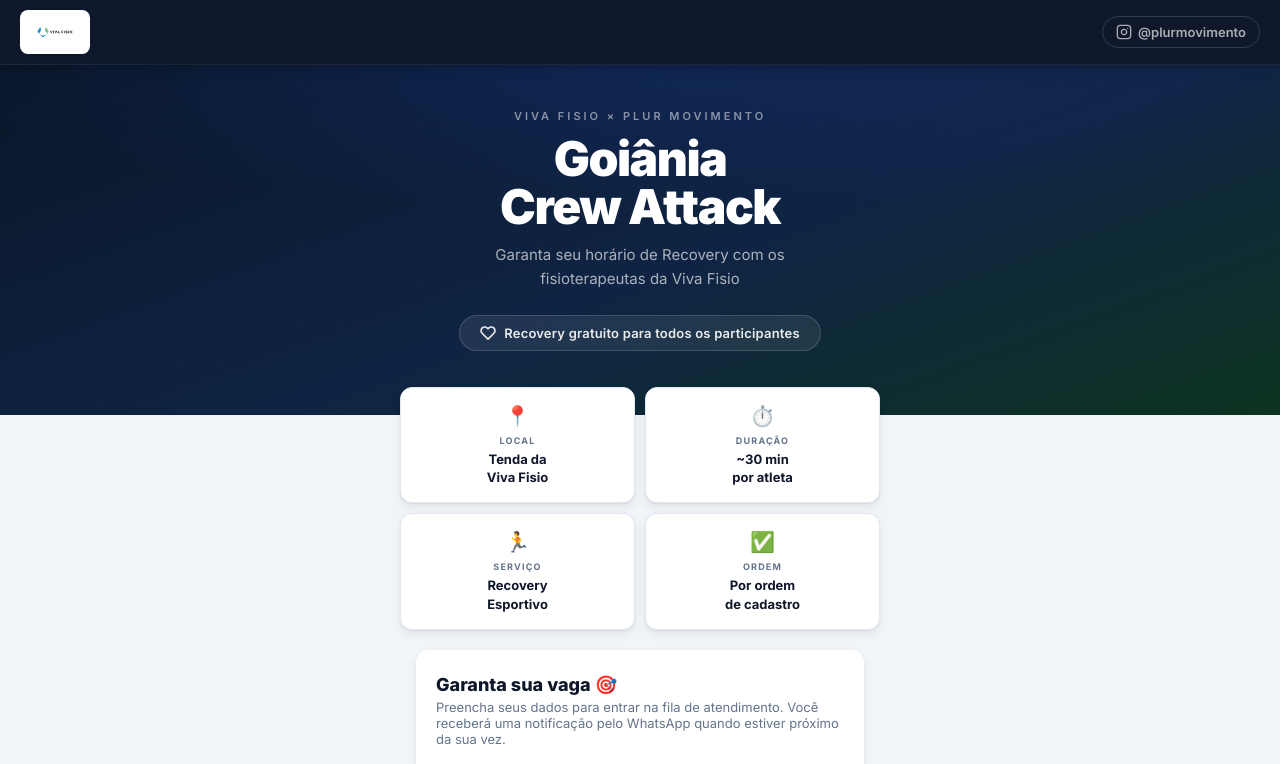
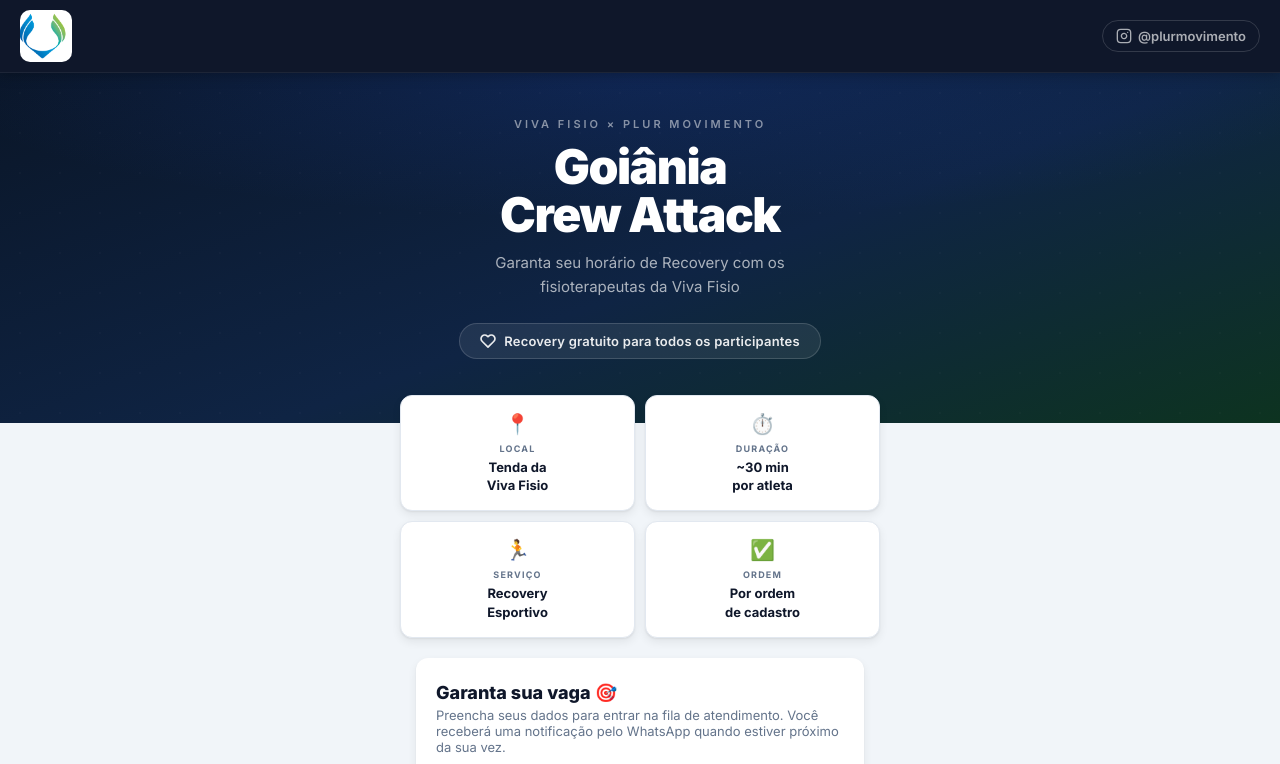
Before and after one commit to EcossistemaLive/gca-recovery-vivafisio, a plain HTML site: page index.html in a window 1280 px wide. Shown: the top 764 px of the page. Drawn offline with Linux system fonts and the light colour scheme.

Commit message:
fix: zoom logo no header e mensagem WhatsApp corrigida

```diff
--- a/index.html
+++ b/index.html
@@ -140,16 +140,17 @@
     ============================================================ */
     .logo-svg { height: 54px; width: auto; }
     .logo-wrap {
-      background: #fff;
-      border-radius: 8px;
-      padding: 4px 10px;
-      display: inline-flex;
-      align-items: center;
+      width: 52px;
+      height: 52px;
+      border-radius: 10px;
+      background: #fff url('logo.png') no-repeat;
+      background-size: 420%;
+      background-position: 21% 50%;
       cursor: pointer;
       -webkit-tap-highlight-color: transparent;
       user-select: none;
+      flex-shrink: 0;
     }
-    .logo-img { height: 36px; width: auto; display: block; }
 
     /* ============================================================
        ===  PUBLIC VIEW  ===
@@ -674,9 +675,7 @@
   <!-- Header -->
   <header class="pub-header">
     <!-- Logo Viva Fisio — ícone + texto em linha única -->
-    <div id="logo-tap" class="logo-wrap" aria-label="Viva Fisio">
-      <img src="logo.png" alt="Viva Fisio" class="logo-img">
-    </div>
+    <div id="logo-tap" class="logo-wrap" role="img" aria-label="Viva Fisio"></div>
 
     <a href="https://www.instagram.com/plurmovimento/" target="_blank" rel="noopener" class="ig-btn">
       <!-- Instagram icon -->
@@ -809,9 +808,7 @@
   <header class="adm-header">
     <div class="adm-header-left">
       <!-- Compact logo admin -->
-      <div class="logo-wrap" style="padding:3px 8px;">
-        <img src="logo.png" alt="Viva Fisio" class="logo-img" style="height:30px;">
-      </div>
+      <div class="logo-wrap" role="img" aria-label="Viva Fisio" style="width:44px;height:44px;"></div>
       <div>
         <div class="adm-title">Painel da Fila</div>
         <div style="font-size:11px;color:#94A3B8;">Goiânia Crew Attack</div>
@@ -968,11 +965,7 @@
 function buildWaLink(phone, name, timeStr) {
   const clean = formatPhone(phone);
   const msg = encodeURIComponent(
-    `Olá ${name}! 👋 Sua vez no Recovery está chegando!\n\n` +
-    `⏱️ Horário previsto: *${timeStr}*\n` +
-    `📍 Local: *${CONFIG.EVENT_LOCATION}*\n\n` +
-    `Venha se preparar para o atendimento nos próximos 5 minutos! 💪\n` +
-    `#GoiâniaCrueAttack #VivaFisio`
+    `Olá ${name}! Está chegando sua vez no Recovery da Viva Fisio, venha até a nossa Tenda.`
   );
   return `https://wa.me/${clean}?text=${msg}`;
 }
```
